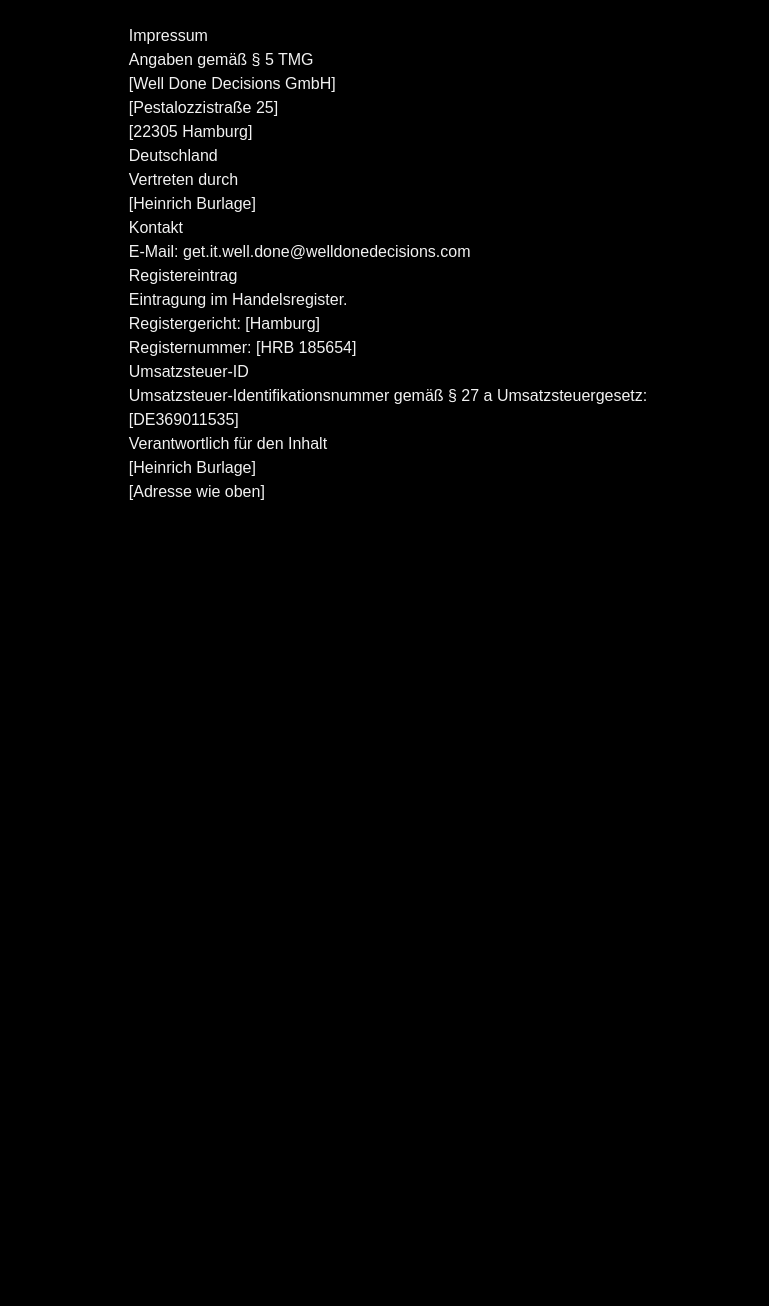
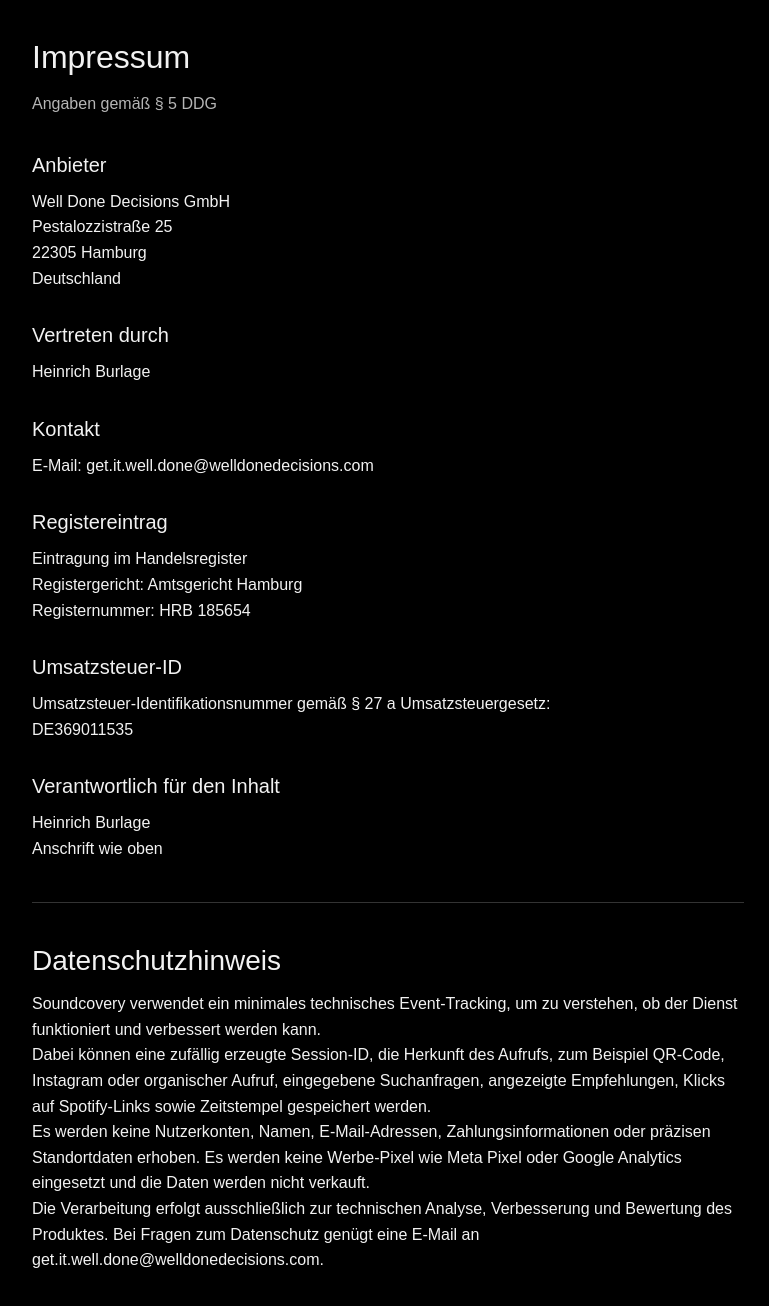
Before and after one commit to WellDone24/soundcovery, a Next.js app: page /impressum in a window 1280 px wide. Shown: the top 1306 px of the page, without its empty margins (252-1021 px from the left). Before the commit the page ends 800 px from the top, so only its background shows below. Built offline with nearby package versions, Linux system fonts and the light colour scheme; a web font is replaced by a local one.

Commit message:
logo impressum

```diff
--- a/app/impressum/page.tsx
+++ b/app/impressum/page.tsx
@@ -1,51 +1,118 @@
 export default function Impressum() {
   return (
-    <main style={{ maxWidth: 760, margin: "0 auto", padding: 24 }}>
-      <h1>Impressum</h1>
+    <main
+      style={{
+        maxWidth: 760,
+        margin: "0 auto",
+        padding: "32px 24px 56px",
+        lineHeight: 1.6,
+      }}
+    >
+      <h1 style={{ fontSize: 32, marginBottom: 8 }}>Impressum</h1>
 
-      <p>Angaben gemäß § 5 TMG</p>
+      <p style={{ opacity: 0.75, marginBottom: 32 }}>
+        Angaben gemäß § 5 DDG
+      </p>
 
+      <section style={{ marginBottom: 28 }}>
+        <h2 style={{ fontSize: 20, marginBottom: 8 }}>Anbieter</h2>
         <p>
-        [Well Done Decisions GmbH]
+          Well Done Decisions GmbH
           <br />
-        [Pestalozzistraße 25]
+          Pestalozzistraße 25
           <br />
-        [22305 Hamburg]
+          22305 Hamburg
           <br />
           Deutschland
         </p>
+      </section>
 
-      <h2>Vertreten durch</h2>
-      <p>[Heinrich Burlage]</p>
+      <section style={{ marginBottom: 28 }}>
+        <h2 style={{ fontSize: 20, marginBottom: 8 }}>Vertreten durch</h2>
+        <p>Heinrich Burlage</p>
+      </section>
 
-      <h2>Kontakt</h2>
+      <section style={{ marginBottom: 28 }}>
+        <h2 style={{ fontSize: 20, marginBottom: 8 }}>Kontakt</h2>
         <p>
           E-Mail:{" "}
-        <a href="mailto:get.it.well.done@welldonedecisions.com">get.it.well.done@welldonedecisions.com</a>
+          <a href="mailto:get.it.well.done@welldonedecisions.com">
+            get.it.well.done@welldonedecisions.com
+          </a>
         </p>
+      </section>
 
-      <h2>Registereintrag</h2>
+      <section style={{ marginBottom: 28 }}>
+        <h2 style={{ fontSize: 20, marginBottom: 8 }}>Registereintrag</h2>
         <p>
-        Eintragung im Handelsregister.
+          Eintragung im Handelsregister
           <br />
-        Registergericht: [Hamburg]
+          Registergericht: Amtsgericht Hamburg
           <br />
-        Registernummer: [HRB 185654]
+          Registernummer: HRB 185654
         </p>
+      </section>
 
-      <h2>Umsatzsteuer-ID</h2>
+      <section style={{ marginBottom: 28 }}>
+        <h2 style={{ fontSize: 20, marginBottom: 8 }}>Umsatzsteuer-ID</h2>
         <p>
           Umsatzsteuer-Identifikationsnummer gemäß § 27 a Umsatzsteuergesetz:
           <br />
-        [DE369011535]
+          DE369011535
+        </p>
+      </section>
+
+      <section style={{ marginBottom: 40 }}>
+        <h2 style={{ fontSize: 20, marginBottom: 8 }}>
+          Verantwortlich für den Inhalt
+        </h2>
+        <p>
+          Heinrich Burlage
+          <br />
+          Anschrift wie oben
+        </p>
+      </section>
+
+      <hr
+        style={{
+          border: "none",
+          borderTop: "1px solid #333",
+          margin: "36px 0",
+        }}
+      />
+
+      <section>
+        <h1 style={{ fontSize: 28, marginBottom: 8 }}>Datenschutzhinweis</h1>
+
+        <p>
+          Soundcovery verwendet ein minimales technisches Event-Tracking, um zu
+          verstehen, ob der Dienst funktioniert und verbessert werden kann.
         </p>
 
-      <h2>Verantwortlich für den Inhalt</h2>
         <p>
-        [Heinrich Burlage]
-        <br />
-        [Adresse wie oben]
+          Dabei können eine zufällig erzeugte Session-ID, die Herkunft des
+          Aufrufs, zum Beispiel QR-Code, Instagram oder organischer Aufruf,
+          eingegebene Suchanfragen, angezeigte Empfehlungen, Klicks auf
+          Spotify-Links sowie Zeitstempel gespeichert werden.
         </p>
+
+        <p>
+          Es werden keine Nutzerkonten, Namen, E-Mail-Adressen,
+          Zahlungsinformationen oder präzisen Standortdaten erhoben. Es werden
+          keine Werbe-Pixel wie Meta Pixel oder Google Analytics eingesetzt und
+          die Daten werden nicht verkauft.
+        </p>
+
+        <p>
+          Die Verarbeitung erfolgt ausschließlich zur technischen Analyse,
+          Verbesserung und Bewertung des Produktes. Bei Fragen zum Datenschutz genügt
+          eine E-Mail an{" "}
+          <a href="mailto:get.it.well.done@welldonedecisions.com">
+            get.it.well.done@welldonedecisions.com
+          </a>
+          .
+        </p>
+      </section>
     </main>
   );
 }
```
Also changed, not shown: public/HeroLogoSVG.svg. Lines whose indentation alone changed are shown as unchanged.
